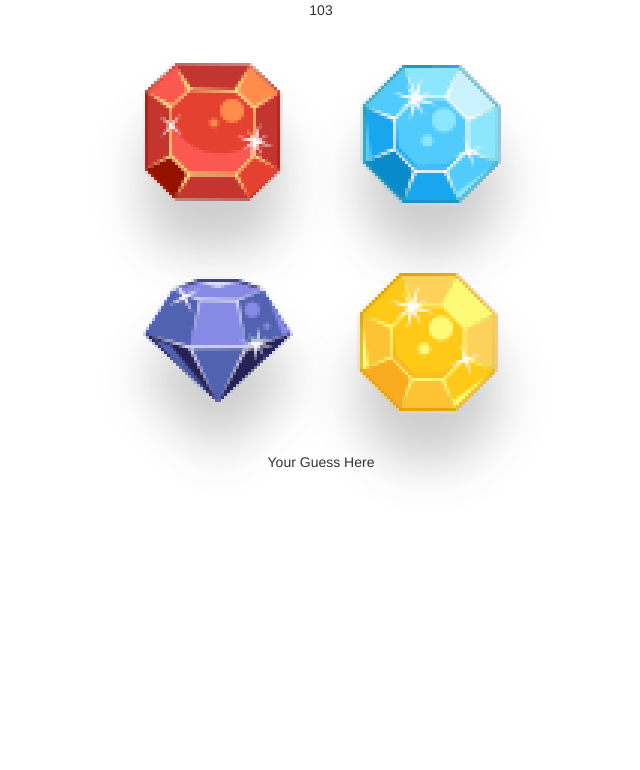
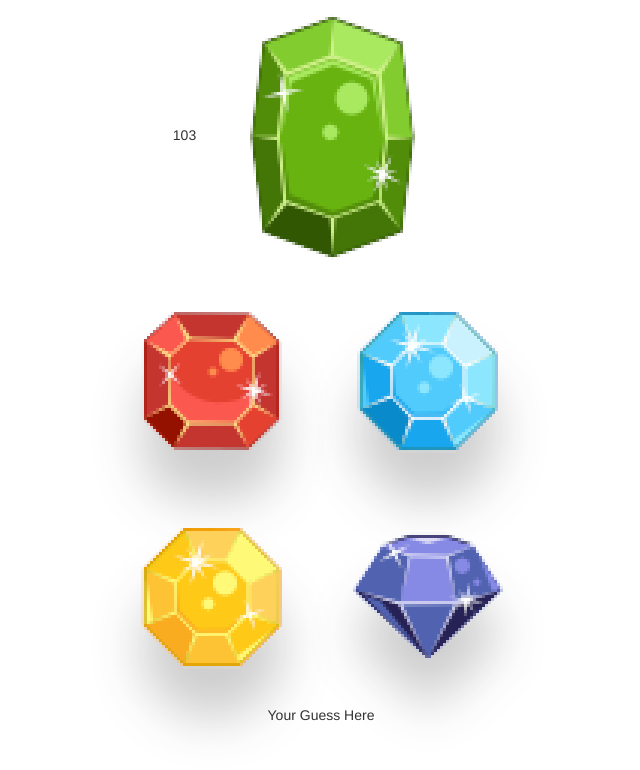
Before and after one commit to futurethang/Jewel_Game, a plain HTML site: page index.html in a window 1280 px wide. Shown: the whole page, without its empty margins (319-959 px from the left). Drawn offline with nearby package versions, Linux system fonts and the light colour scheme.

Commit message:
add some fade in effects

```diff
--- a/assets/javascript/script.js
+++ b/assets/javascript/script.js
@@ -10,6 +10,7 @@ var $answerZone = $("#answerZone");
 
 var answer = 0;
 
+var $jewelImgTarget = "<img class='jewel_img_target' src='assets/images/big_jewel.png' />";
 var $jewelImg1 = "<img class='jewel_img' src='assets/images/red_jewel.png' />";
 var $jewelImg2 = "<img class='jewel_img' src='assets/images/blue_jewel.png' />";
 var $jewelImg3 = "<img class='jewel_img' src='assets/images/purple_jewel.png' />";
@@ -33,6 +34,28 @@ function numberMatch(target, answer) {
     }
 }
 
+function createTargetJewel() {
+    $("#targetNumber").hide().append($jewelImgTarget);
+    $("#targetNumber").fadeIn(3000);
+}
+
+function createJewels() {
+    $jewel1.attr("numberID", jewelNumber());
+    $jewel1.hide().append($jewelImg1);
+    $jewel1.fadeIn(500);
+    $jewel2.attr("numberID", jewelNumber());
+    $jewel2.hide().append($jewelImg2);
+    $jewel2.fadeIn(500);
+    $jewel3.attr("numberID", jewelNumber());
+    $jewel3.hide().append($jewelImg4);
+    $jewel3.fadeIn(500);
+    $jewel4.attr("numberID", jewelNumber());
+    $jewel4.hide().append($jewelImg3);
+    $jewel4.fadeIn(500);
+
+    $(".jewel_img").jqFloat({width:20, height:20, speed:2000});
+}
+
 $(document).ready(function () {
     console.log(guessNumber());
     console.log(jewelNumber());
@@ -40,16 +63,9 @@ $(document).ready(function () {
     var target = guessNumber();
     $targetNumber.text(target);
 
-    $jewel1.attr("numberID", jewelNumber());
-    $jewel1.append($jewelImg1);
-    $jewel2.attr("numberID", jewelNumber());
-    $jewel2.append($jewelImg2);
-    $jewel3.attr("numberID", jewelNumber());
-    $jewel3.append($jewelImg3);
-    $jewel4.attr("numberID", jewelNumber());
-    $jewel4.append($jewelImg4);
-
-    $(".jewel_img").jqFloat({width:20, height:20, speed:2000});
+    createTargetJewel();
+    setTimeout(createJewels, 4000);
+    // createJewels();
 
     $answerZone.text("Your Guess Here");
 
--- a/assets/styles/style.css
+++ b/assets/styles/style.css
@@ -35,3 +35,18 @@
 #jewel_4 {
 
 }
+
+@keyframes fadeIn {
+    to {
+      opacity: 1;
+    }
+  }
+
+  .fade-in {
+    opacity: 0;
+    animation: fadeIn .5s ease-in 1 forwards;
+  }
+
+  .is-paused {
+    animation-play-state: paused;
+  }
--- a/index.html
+++ b/index.html
@@ -5,6 +5,8 @@
     <meta http-equiv="X-UA-Compatible" content="IE=edge">
     <title>Page Title</title>
     <meta name="viewport" content="width=device-width, initial-scale=1">
+
+
     <link rel="stylesheet" href="https://maxcdn.bootstrapcdn.com/bootstrap/3.3.7/css/bootstrap.min.css" integrity="sha384-BVYiiSIFeK1dGmJRAkycuHAHRg32OmUcww7on3RYdg4Va+PmSTsz/K68vbdEjh4u" crossorigin="anonymous">
     <link rel="stylesheet" href="assets/styles/style.css">
 </head>
@@ -24,6 +26,8 @@
     </div>
     <script src="https://code.jquery.com/jquery-3.3.1.min.js"></script>
     <script src="https://maxcdn.bootstrapcdn.com/bootstrap/3.3.7/js/bootstrap.min.js" integrity="sha384-Tc5IQib027qvyjSMfHjOMaLkfuWVxZxUPnCJA7l2mCWNIpG9mGCD8wGNIcPD7Txa" crossorigin="anonymous"></script>
+    <!-- <script src="https://ajax.googleapis.com/ajax/libs/jquery/3.1.1/jquery.min.js"></script> -->
+    <script src="https://cdnjs.cloudflare.com/ajax/libs/jquery-easing/1.3/jquery.easing.compatibility.js"></script>
     <script src="assets/javascript/jqfloat.min.js"></script>
     <script src="assets/javascript/jqfloat.js"></script>
     <script src="assets/javascript/script.js"></script>
```
